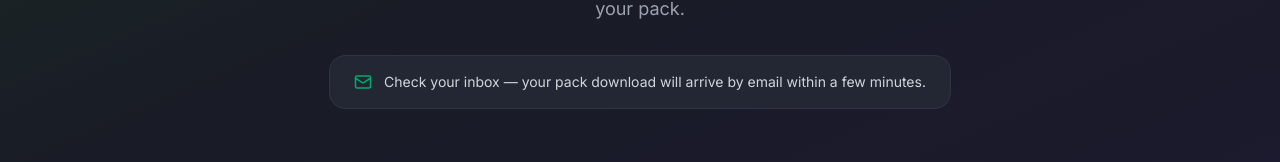
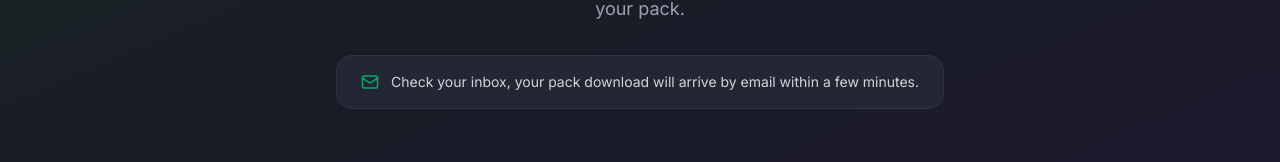
Before and after one commit to lhbeb/roxanne, a Next.js app: page /thankyou in a window 1280 px wide. Shown: the part 428-590 px from the top of the page. Built offline with nearby package versions, Linux system fonts and the light colour scheme; no server answers.

Commit message:
Remove em dashes from thankyou page

```diff
--- a/app/thankyou/page.tsx
+++ b/app/thankyou/page.tsx
@@ -36,7 +36,7 @@ export default function ThankYouPage() {
                     {/* Email notice */}
                     <div className="inline-flex items-center gap-3 bg-[#232733] border border-[#2f3441] rounded-2xl px-6 py-4 text-sm text-gray-300">
                         <Mail size={18} className="text-[#00ab6b] flex-shrink-0" />
-                        <span>Check your inbox — your pack download will arrive by email within a few minutes.</span>
+                        <span>Check your inbox, your pack download will arrive by email within a few minutes.</span>
                     </div>
                 </div>
             </div>
@@ -101,7 +101,7 @@ export default function ThankYouPage() {
                 <div className="bg-gradient-to-br from-[#1a2e22] to-[#1e2030] border border-[#00ab6b]/20 rounded-2xl p-7">
                     <h3 className="text-lg font-bold text-white mb-2">License</h3>
                     <p className="text-gray-400 text-sm leading-relaxed mb-5">
-                        All sounds included in this pack are <strong className="text-white">royalty-free</strong> — use them in your projects without paying ongoing royalties.
+                        All sounds included in this pack are <strong className="text-white">royalty-free</strong>, meaning you can use them in your projects without paying ongoing royalties.
                     </p>
                     <div className="grid grid-cols-2 gap-2">
                         {[
```
